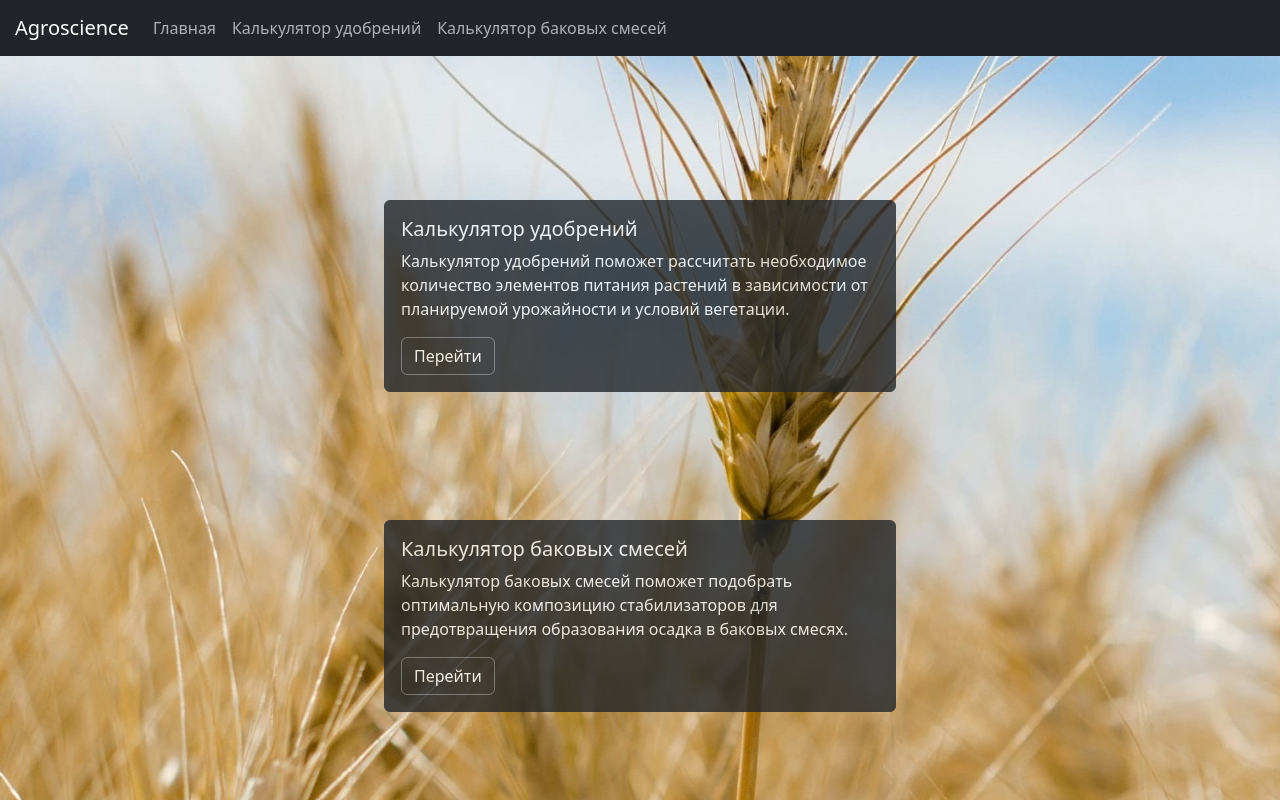
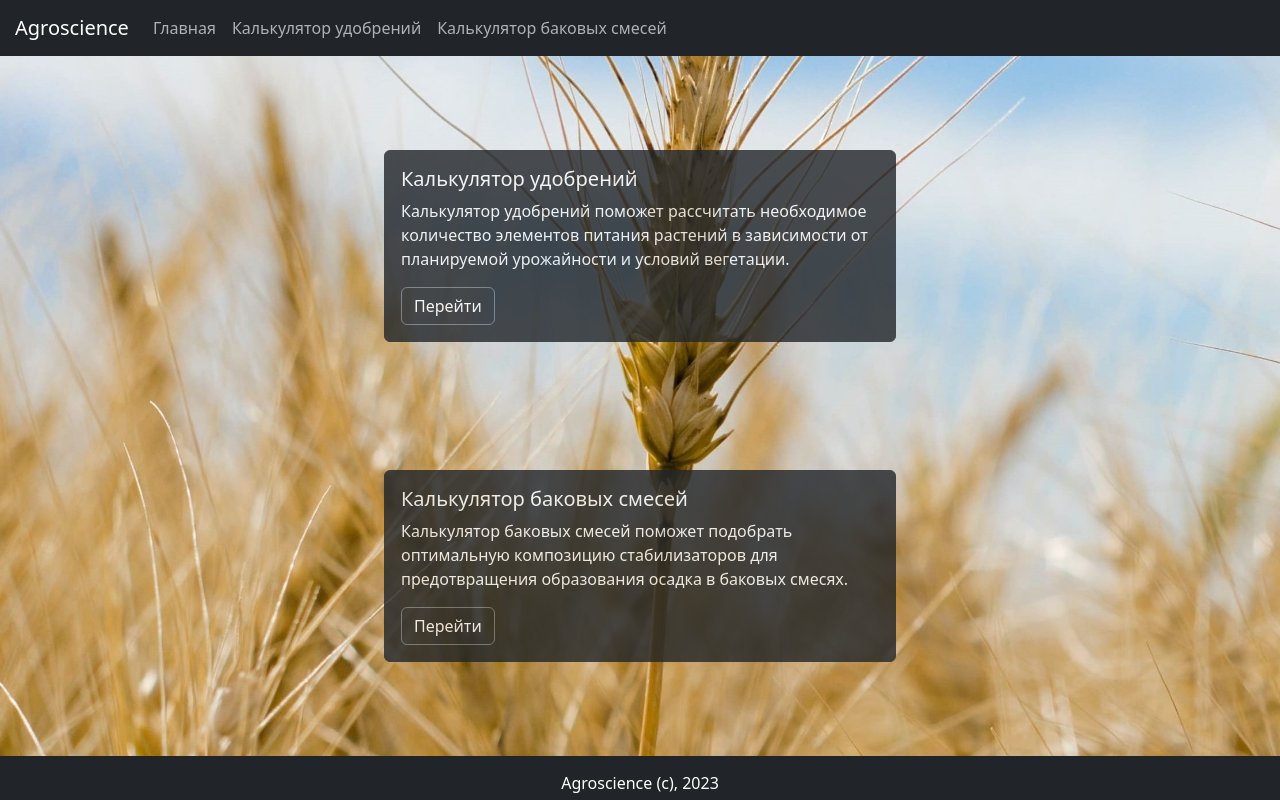
Before and after one commit to m1amgn/agroscienes, a React (Create React App) app in the folder frontend/: page / in a window 1280 px wide. Built offline with nearby package versions, Linux system fonts and the light colour scheme.

Commit message:
add style for laptop

```diff
--- a/frontend/src/components/Cards.css
+++ b/frontend/src/components/Cards.css
@@ -7,9 +7,15 @@
     flex-direction: column;
     justify-content: center;
     background-image: url("../plant1.jpg");
-    height: 800px;
+    height: 900px;
     max-width: 100%;
     background-size: cover;
+  }
+
+  @media (max-width: 1400px) {
+    .cards-container {
+      height: 700px;
+    }
   }
 
   .card {
```
